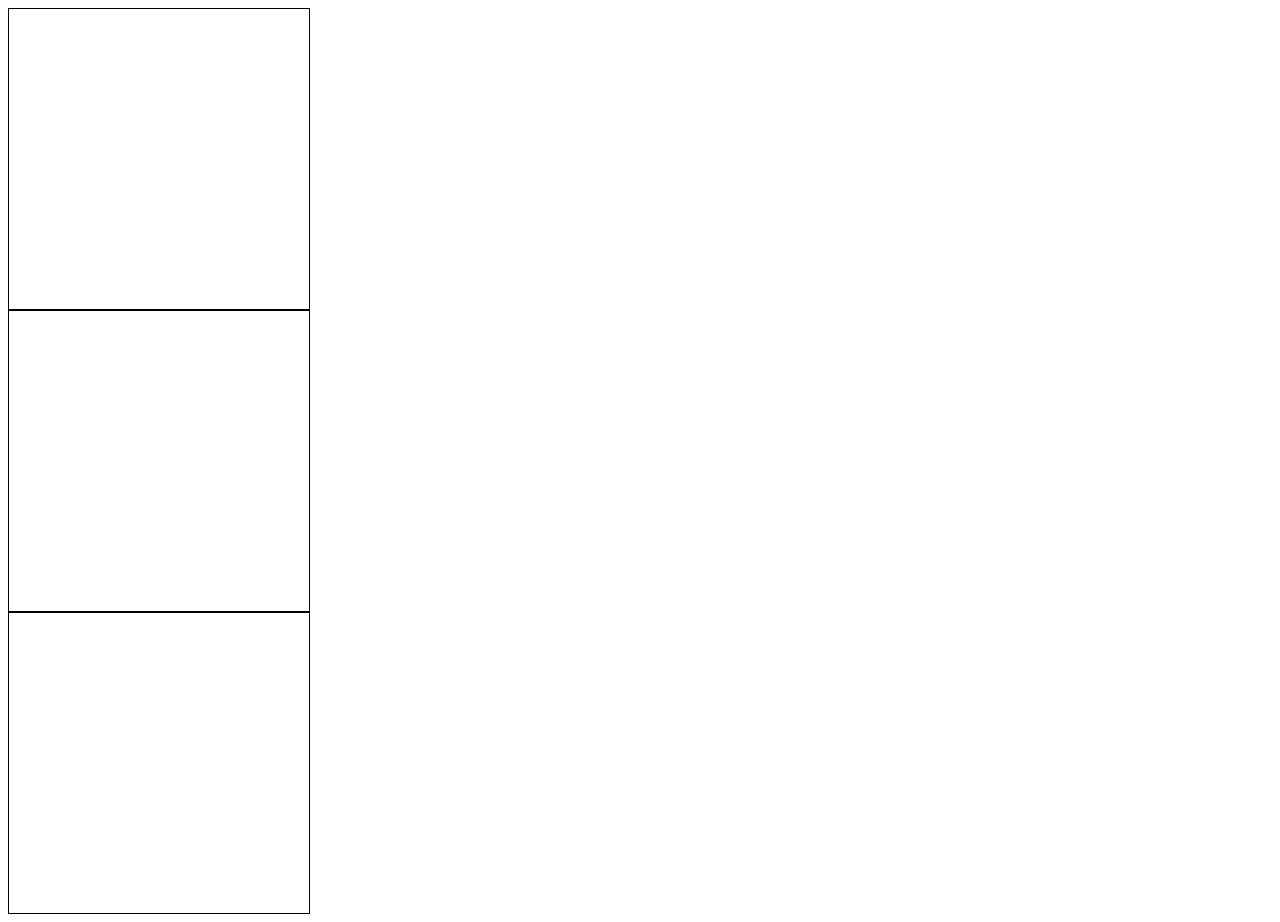
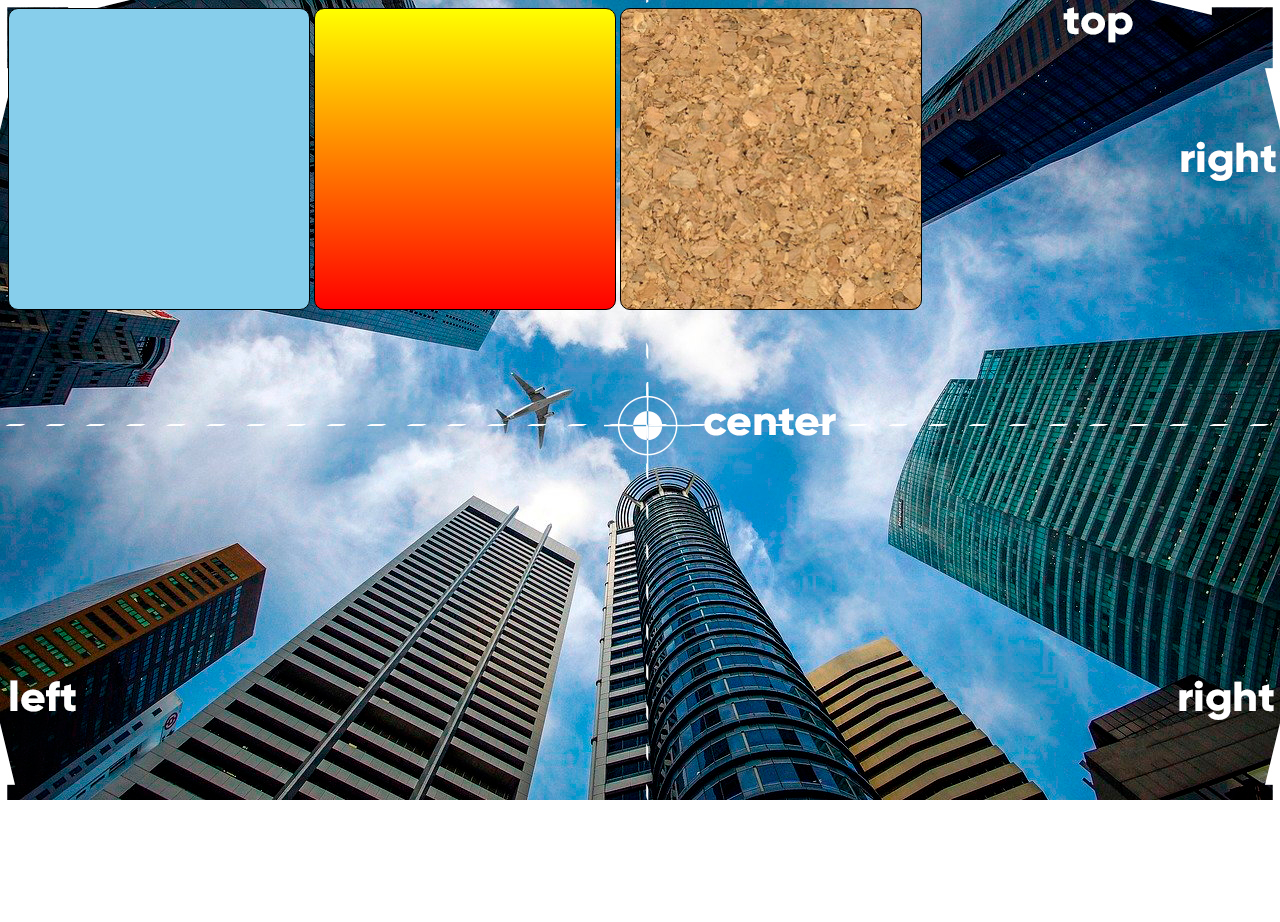
Before and after one commit to EiGutssJJ/HTML, a plain HTML site: page exercicios/ex022/fundo001.html in a window 1280 px wide. After the commit the page ends 800 px from the top, so only its background shows below. Drawn offline with Linux system fonts and the light colour scheme.

Commit message:
fundo 001 e 002

```diff
--- a/exercicios/ex022/fundo001.html
+++ b/exercicios/ex022/fundo001.html
@@ -5,17 +5,32 @@
     <meta name="viewport" content="width=device-width, initial-scale=1.0">
     <title>Teste de imagem de fundo</title>
     <style>
+        body{
+            background-image: url(imagens/wallpaper003.jpg);
+        }
         div.quadrado{
             border: 1px solid black;
+            border-radius: 10px ;
+            background-color: gray;
             width: 300px;
             height: 300px;
+            display: inline-block;
+        }
+        div#q1{
+               background-color: skyblue;
+        }
+        div#q2{
+          background-image: linear-gradient( to bottom, yellow, red);
+        }
+        div#q3{
+        background-image: url(imagens/wallpaper001.jpg);
 
         }
     </style>
 </head>
 <body>
-     <div class="quadrado"></div>
-     <div class="quadrado"></div>
-     <div class="quadrado"></div>
+     <div class="quadrado" id="q1"></div>
+     <div class="quadrado" id="q2"></div>
+     <div class="quadrado" id="q3"></div>
 </body>
 </html>
```
Also changed, not shown: exercicios/ex022/fundo002.html (added, +18 -0 lines).
